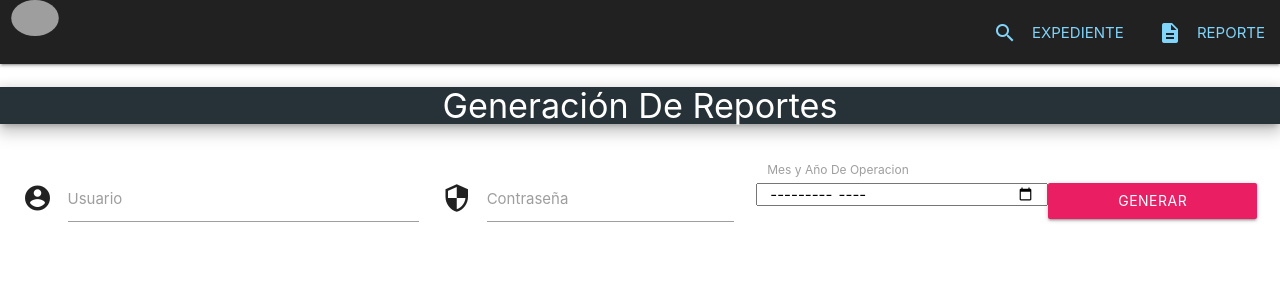
After one commit to IT-Espaderos-Azurdia/sistemaeya, a Django app: page /empresa/reporte/ in a window 1280 px wide. The commit adds this page. Shown: the top 300 px of the page. Run offline with Django 3.2, Linux system fonts and the light colour scheme; some libraries are stand-ins or nearby versions; grey boxes are pictures that could not be loaded.

Commit message:
activacion empresas reportes

```diff
--- /dev/null
+++ b/sistema/templates/sistema/ReporteEmpresa.html
@@ -0,0 +1,60 @@
+{% extends 'sistema/base/base_cliente.html' %}
+{% load staticfiles %}
+
+{% block content %}
+
+<div class="row" style="margin-bottom: 0px;">
+
+  <div class="row white" >
+
+    <div class="center blue-grey darken-4 s12 l12 white-text z-depth-3">
+      <h4 class="">
+        Generación De Reportes
+      </h4>
+    </div>
+
+    <div class=" col l12 s12">
+    <div class="row">
+
+
+    <br/>
+
+      <div class="col s12 l12  ">
+
+        <form method="post">{% csrf_token %}
+
+          <div class="input-field col l4 s12 ">
+            <i class="material-icons prefix">account_circle</i>
+            <input id="user" type="text" class="form-control validate" name="username" required="required">
+            <label for="user" data-error="Error" data-success="Ok">Usuario</label>
+          </div>
+
+          <div class="input-field col l3 s12 ">
+            <i class="material-icons prefix">security</i>
+            <input id="password" type="password" class="form-control validate" name="password" pattern=".{8,}" required="required">
+            <label for="password" data-error="Error" data-success="Ok">Contraseña</label>
+          </div>
+
+          <div class=" row col s12 l3  ">
+            <label class="col s12 l12" for="fecha">Mes y Año De Operacion</label><br>
+            <input id="fecha" name="fecha" type="month" class=" col s12 l12 validate " required="required">
+          </div>
+
+         <br>
+          <button class="btn col l2 s12 waves-effect waves-light pink white-text z-depth-1" formtarget='_blank' type="submit">
+            Generar
+          </button>
+        </form>
+      </div>
+
+
+
+    </div>
+
+    </div>
+
+  </div>
+</div>
+
+
+{% endblock content %}
--- /dev/null
+++ b/sistema/templates/sistema/base/base_cliente.html
@@ -0,0 +1,63 @@
+<!DOCTYPE html>
+
+{% load staticfiles %}
+
+<html lang="en">
+  <head>
+    <meta http-equiv="Content-Type" content="text/html; charset=UTF-8"/>
+    <meta name="viewport" content="width=device-width, initial-scale=1, maximum-scale=1.0, user-scalable=no"/>
+
+    <title>Espaderos&Azurdia</title>
+
+    <link class="circle" rel="shortcut icon" href="{% static 'admin/img/ico2.png' %}">
+    <link href="https://fonts.googleapis.com/icon?family=Material+Icons" rel="stylesheet">
+    <link href="{% static 'admin/css/materialize.css' %}" type="text/css" rel="stylesheet" media="screen,projection">
+    <link href="{% static 'admin/css/style.css' %}" type="text/css" rel="stylesheet" media="screen,projection">
+
+
+  </head>
+
+  <body class="grey white">
+
+      <nav  class="grey darken-4 " role="navigation" >
+      <div class="nav-wrapper ">
+
+        <a class="brand-logo lime-text text-accent-2 row " >
+          <img class="circle responsive-img  col s3 offset-s5 col l2" src="{% static 'admin/img/ico2.png' %}">
+        </a>
+
+        <ul class="right hide-on-med-and-down" >
+          <li>
+            <a class=" waves-effect light-blue-text text-lighten-3"  href="/empresa/expediente/">
+              <i class="material-icons left light-blue-text text-lighten-3">search</i> EXPEDIENTE
+            </a>
+            <a class=" waves-effect light-blue-text text-lighten-3"  href="/empresa/reporte/">
+              <i class="material-icons left light-blue-text text-lighten-3">description</i> REPORTE
+            </a>
+          </li >
+        </ul>
+      </div>
+    </nav>
+
+    {% block content %}
+
+    {% endblock %}
+
+<!--
+     <footer class="footer-copyright black" >
+        <div class="container">
+          <a> &copy &reg Espaderos &  Azurdia - Liciencia MIT </a>
+        </div>
+
+          Todos los derechos reservados "Mikhail Chopen", Powered by http:/Serialize.com Licencia MIT
+
+    </footer>   -->
+
+    <!--  Scripts-->
+    <script src="https://code.jquery.com/jquery-3.2.1.min.js"></script>
+    <script src="{% static 'admin/js/materialize.js' %}"></script>
+    <script src="{% static 'admin/js/initialization_custum.js' %}"></script>
+
+
+  </body>
+</html>
--- a/sistema/templates/sistema/reportes/reporte_uno.html
+++ b/sistema/templates/sistema/reportes/reporte_uno.html
@@ -1,5 +1,5 @@
 <!DOCTYPE html>
-
+{% load staticfiles %}
 <html lang="en">
   <head>
     <meta http-equiv="Content-Type" content="text/html; charset=UTF-8"/>
@@ -85,7 +85,7 @@
 
     <br>
 
-    <h3><b>Total Ingresos Percibidos Hasta La Fecha: </b> <a style="color:red;"> {{ Ingresos }} </a></h3>
+    <h3><b>Total Ingresos A Percibir En El Mes: </b> <a style="color:red;"> {{ Ingresos }} </a></h3>
     <h3><b>Total Ingresos Hasta La Fecha: </b> <a style="color:red;"> {{ TIA }} </a></h3>
     <h3><b>Saldo General: </b> <a style="color:red;"> {{ Saldo_General }} </a></h3>
     * Del Mes Operativo Actual
@@ -111,7 +111,7 @@
 
   {% else %}
 
-    	EL MES DE OPERACION NO ES VALIDO!
+    	Mes Sin Expedientes Registrados!
 
   {% endif %}
 
--- a/sistema/urls.py
+++ b/sistema/urls.py
@@ -13,8 +13,13 @@ urlpatterns = [
 	url(r'^sistema/$', login_required(views.sistema), name='sistema'),
 	url(r'^sistema/pago/$', login_required(views.sistema_pago), name='sistema_pago'),
 
+	url(r'^test/$', views.HomeWebSite, name='HomeWebSite'),
+
+	url(r'^empresa/reporte/$', views.ReporteEmpresa, name='ReporteEmpresa'),
+	url(r'^empresa/expediente/$', views.ExpedienteEmpresa, name='ExpedienteEmpresa'),
+
 	url(r'^sistema/reportes/$', login_required(views.sistema_reporte), name='sistema_reporte'),
-	url(r'^reporteuno/$', login_required(views.reporte_uno), name='reporte_uno'),
+	url(r'^reporte/$', login_required(views.reporte_uno), name='reporte_uno'),
 
 	url(r'^pdf/(?P<id_expediente>\d+)/$', login_required(views.dowload_File), name='dowload_File'),
 
--- a/sistema/views.py
+++ b/sistema/views.py
@@ -14,6 +14,11 @@ def home(request):
 	template = "sistema/home.html"
 	return render(request,template)
 
+def HomeWebSite(request):
+
+	template = "sistema/home_presentacion.html"
+	return render(request,template)
+
 def login(request):
 
 	template = "sistema/login.html"
@@ -28,8 +33,9 @@ def sistema_reporte(request):
 		Nombre_empresa = Empresa.objects.only('nombre').get(id=empresa)
 		op_mes = OperacionMes.objects.filter(empresa=empresa,mes=fecha[1],anio=fecha[0])
 		Precio_Total = 0
-		if op_mes.first() is not None:
-			if reporte == '0':
+
+		if reporte == '0':
+			if op_mes.first() is not None:
 				listado = Expediente.objects.all().filter(operacionmes__empresa__id=empresa,operacionmes__anio=fecha[0],operacionmes__mes=fecha[1])
 				listprecio = []
 				for ex in listado:
@@ -41,67 +47,55 @@ def sistema_reporte(request):
 						if temp.first() is not None:
 							if 'tenencia' in c.nombre.lower():
 								precio += temp.first().precio * ex.tenencias
-						#	elif 'firma' in c.nombre.lower():
-						#		precio += temp.first().precio * ex.autenticafirma
-						#	elif 'dpi' in c.nombre.lower():
-						#		precio += temp.first().precio * ex.autenticadpi
-						#	elif 'ingresos' in c.nombre.lower():
-						#		precio += temp.first().precio * ex.constanciaingresos
-						#	elif 'venta' in c.nombre.lower():
-						#		precio += temp.first().precio * ex.formularios
 							else:
 								precio += temp.first().precio
 					Precio_Total += precio
 					listprecio.append([ex,precio])
-					Listado_Pagos = Abono.objects.filter(operacionmes__empresa__id=empresa)
-					Total_Pago = Abono.objects.filter(operacionmes__empresa__id=empresa).aggregate(Sum('monto'))
+					Listado_Pagos = Abono.objects.filter(operacionmes__empresa__id=empresa,operacionmes__anio=fecha[0],operacionmes__mes=fecha[1])
+					Total_Pago = Abono.objects.filter(operacionmes__empresa__id=empresa,operacionmes__anio=fecha[0],operacionmes__mes=fecha[1]).aggregate(Sum('monto'))
 				context2 = {'fecha':str_fecha,'Empresa':Nombre_empresa,'key_reporte_uno':True,'key_reporte_dos':False,'listado':listado,'precio':listprecio,'Precio_Total':Precio_Total,'Listado_Pagos':Listado_Pagos,'Total_Pago':Total_Pago}
 			else:
-				Total_Ingresos = 0
-				Total_Ingresos_Acutal = 0
-				Saldo_General = 0
-				Listado_empresas = Empresa.objects.all()
-				listgeneral = []
-				for Emp in Listado_empresas:
-					listado = Expediente.objects.all().filter(operacionmes__empresa__id=Emp.id,operacionmes__anio=fecha[0],operacionmes__mes=fecha[1])
-					for ex in listado:
-						empresa = ex.operacionmes.empresa.id
-						cobros = ex.cobro.all()
-						precio = 0
-						for c in cobros:
-							temp = CobroEmpresa.objects.all().filter(empresa__id=empresa).filter(cobro__id=c.id)
-							if temp.first() is not None:
-								if 'tenencia' in c.nombre.lower():
-									precio += temp.first().precio * ex.tenencias
-							#	elif 'firma' in c.nombre.lower():
-							#		precio += temp.first().precio * ex.autenticafirma
-							#	elif 'dpi' in c.nombre.lower():
-							#		precio += temp.first().precio * ex.autenticadpi
-							#	elif 'ingresos' in c.nombre.lower():
-							#		precio += temp.first().precio * ex.constanciaingresos
-							#	elif 'venta' in c.nombre.lower():
-							#		precio += temp.first().precio * ex.formularios
-								else:
-									precio += temp.first().precio
-						Precio_Total += precio
-						T_P = Abono.objects.filter(operacionmes__empresa__id=Emp.id).aggregate(Sum('monto'))
-						if T_P['monto__sum'] is None:
-							Total_Pago = 0
-						else:
-							Total_Pago = T_P['monto__sum']
-						saldo = Precio_Total - Total_Pago
-					Total_Ingresos += Precio_Total
-					Total_Ingresos_Acutal += Total_Pago
-					Saldo_General += saldo
+				context2 = {'key_reporte_uno':False,'key_reporte_dos':False}
+		else:
+			Total_Ingresos = 0
+			Total_Ingresos_Acutal = 0
+			Saldo_General = 0
+			Listado_empresas = Empresa.objects.all()
+			listgeneral = []
+			for Emp in Listado_empresas:
+				listado = Expediente.objects.all().filter(operacionmes__empresa__id=Emp.id,operacionmes__anio=fecha[0],operacionmes__mes=fecha[1])
+				precio = 0
+				Precio_Total = 0
+				saldo = 0
+				for ex in listado:
+					empresa = ex.operacionmes.empresa.id
+					cobros = ex.cobro.all()
+					precio = 0
+					saldo = 0
+					for c in cobros:
+						temp = CobroEmpresa.objects.all().filter(empresa__id=empresa).filter(cobro__id=c.id)
+						if temp.first() is not None:
+							if 'tenencia' in c.nombre.lower():
+								precio += temp.first().precio * ex.tenencias
+							else:
+								precio += temp.first().precio
+					Precio_Total += precio
+					T_P = Abono.objects.filter(operacionmes__empresa__id=Emp.id,operacionmes__anio=fecha[0],operacionmes__mes=fecha[1]).aggregate(Sum('monto'))
+					if T_P['monto__sum'] is None:
+						Total_Pago = 0
+					else:
+						Total_Pago = T_P['monto__sum']
+					saldo = Precio_Total - Total_Pago
+				Total_Ingresos += Precio_Total
+				if Total_Pago is None:
+						Total_Pago = 0
+				Total_Ingresos_Acutal += Total_Pago
+				Saldo_General += saldo
 
-					listgeneral.append([Emp.nombre,Precio_Total,Total_Pago,saldo])
-					Precio_Total = 0
-					Total_Pago = None
-
-				context2 = {'Saldo_General':Saldo_General,'Ingresos':Total_Ingresos,'TIA':Total_Ingresos_Acutal,'fecha':str_fecha,'Listageneral':listgeneral,'key_reporte_uno':False,'key_reporte_dos':True}
-		else:
-			context2 = {'key_reporte_uno':False,'key_reporte_dos':False}
-
+				listgeneral.append([Emp.nombre,Precio_Total,Total_Pago,saldo])
+				Precio_Total = 0
+				Total_Pago = None
+			context2 = {'Saldo_General':Saldo_General,'Ingresos':Total_Ingresos,'TIA':Total_Ingresos_Acutal,'fecha':str_fecha,'Listageneral':listgeneral,'key_reporte_uno':False,'key_reporte_dos':True}
 
 		html_string = render_to_string('sistema/reportes/reporte_uno.html',context2)
 
@@ -117,6 +111,65 @@ def sistema_reporte(request):
 
 	else:
 		template = 'sistema/reportes.html'
+		reportes = ['Reporte detalle','Reporte general de estado']
+		empresas = Empresa.objects.all()
+		context = {'empresas':empresas,'reportes':reportes}
+		return render(request,template,context)
+
+def ReporteEmpresa(request):
+	if request.method == 'POST':
+
+		str_fecha = request.POST.get("fecha","")
+		usuario = request.POST.get("username","")
+		password = request.POST.get("password","")
+
+		fecha = str_fecha.split('-',1)
+
+		try:
+			EmpresaUsuario = Empresa.objects.get(usuario=usuario,password=password)
+			empresa = EmpresaUsuario.id
+			Nombre_empresa = Empresa.objects.only('nombre').get(id=empresa)
+		except Empresa.DoesNotExist:
+			empresa = -1
+
+		op_mes = OperacionMes.objects.filter(empresa=empresa,mes=fecha[1],anio=fecha[0])
+		Precio_Total = 0
+		if op_mes.first() is not None:
+			listado = Expediente.objects.all().filter(operacionmes__empresa__id=empresa,operacionmes__anio=fecha[0],operacionmes__mes=fecha[1])
+			listprecio = []
+			for ex in listado:
+				empresa = ex.operacionmes.empresa.id
+				cobros = ex.cobro.all()
+				precio = 0
+				for c in cobros:
+					temp = CobroEmpresa.objects.all().filter(empresa__id=empresa).filter(cobro__id=c.id)
+					if temp.first() is not None:
+						if 'tenencia' in c.nombre.lower():
+							precio += temp.first().precio * ex.tenencias
+						else:
+							precio += temp.first().precio
+				Precio_Total += precio
+				listprecio.append([ex,precio])
+				Listado_Pagos = Abono.objects.filter(operacionmes__empresa__id=empresa,operacionmes__anio=fecha[0],operacionmes__mes=fecha[1])
+				Total_Pago = Abono.objects.filter(operacionmes__empresa__id=empresa,operacionmes__anio=fecha[0],operacionmes__mes=fecha[1]).aggregate(Sum('monto'))
+			context2 = {'fecha':str_fecha,'Empresa':Nombre_empresa,'key_reporte_uno':True,'key_reporte_dos':False,'listado':listado,'precio':listprecio,'Precio_Total':Precio_Total,'Listado_Pagos':Listado_Pagos,'Total_Pago':Total_Pago}
+		else:
+			context2 = {'key_reporte_uno':False,'key_reporte_dos':False}
+
+		html_string = render_to_string('sistema/reportes/reporte_uno.html',context2)
+
+		html = HTML(string=html_string)
+		namefile = "reporte_uno.pdf"
+		html.write_pdf(target=settings.MEDIA_ROOT+'/'+namefile)
+
+		f = open(settings.MEDIA_ROOT+'/'+namefile,"rb")
+		response = HttpResponse(FileWrapper(f), content_type='application/pdf')
+		response ['Content-Disposition'] = 'inline; filename='+os.path.basename(namefile)
+		f.close()
+		return response
+
+	else:
+		template = 'sistema/ReporteEmpresa.html'
 		reportes = ['Reporte detalle','Reporte general de estado']
 		empresas = Empresa.objects.all()
 		context = {'empresas':empresas,'reportes':reportes}
@@ -156,6 +209,53 @@ def sistema(request):
 		return render(request,template,context)
 	else:
 		context = {'empresas':empresas}
+		return render(request,template, context)
+
+def ExpedienteEmpresa(request):
+	template = "sistema/EmpresaExpedientes.html"
+	empresas = Empresa.objects.all()
+	usuario = ""
+	password = ""
+	if request.method == 'POST':
+
+		usuario = request.POST.get("username","")
+		password = request.POST.get("password","")
+
+		try:
+			EmpresaUsuario = Empresa.objects.get(usuario=usuario,password=password)
+			id_empresa = EmpresaUsuario.id
+			usuario = EmpresaUsuario.usuario
+			password = EmpresaUsuario.password
+		except Empresa.DoesNotExist:
+			id_empresa = -1
+
+		nombre = request.POST.get("nombre","")
+		listado = Expediente.objects.all().filter(cliente__icontains=nombre,operacionmes__empresa__id=id_empresa)
+		listprecio = []
+		for ex in listado:
+			empresa = ex.operacionmes.empresa.id
+			cobros = ex.cobro.all()
+			precio = 0
+			for c in cobros:
+				temp = CobroEmpresa.objects.all().filter(empresa__id=empresa).filter(cobro__id=c.id)
+				if temp.first() is not None:
+					if 'tenencia' in c.nombre.lower():
+						precio += temp.first().precio * ex.tenencias
+				#	elif 'firma' in c.nombre.lower():
+				#		precio += temp.first().precio * ex.autenticafirma
+				#	elif 'dpi' in c.nombre.lower():
+				#		precio += temp.first().precio * ex.autenticadpi
+				#	elif 'ingresos' in c.nombre.lower():
+				#		precio += temp.first().precio * ex.constanciaingresos
+				#	elif 'venta' in c.nombre.lower():
+				#		precio += temp.first().precio * ex.formularios
+					else:
+						precio += temp.first().precio
+			listprecio.append([ex,precio])
+		context = {'listado':listado,'listp':listprecio,'empresas':empresas,'username':usuario,'password':password}
+		return render(request,template,context)
+	else:
+		context = {'empresas':empresas,'username':usuario,'password':password}
 		return render(request,template, context)
 
 def sistema_pago(request):
```
Also changed, not shown: sistema/templates/sistema/EmpresaExpedientes.html (added, +123 -0 lines), sistema/templates/sistema/base/BaseHome.html (added, +97 -0 lines), sistema/templates/sistema/home_presentacion.html (added, +17 -0 lines), 4 other files.
